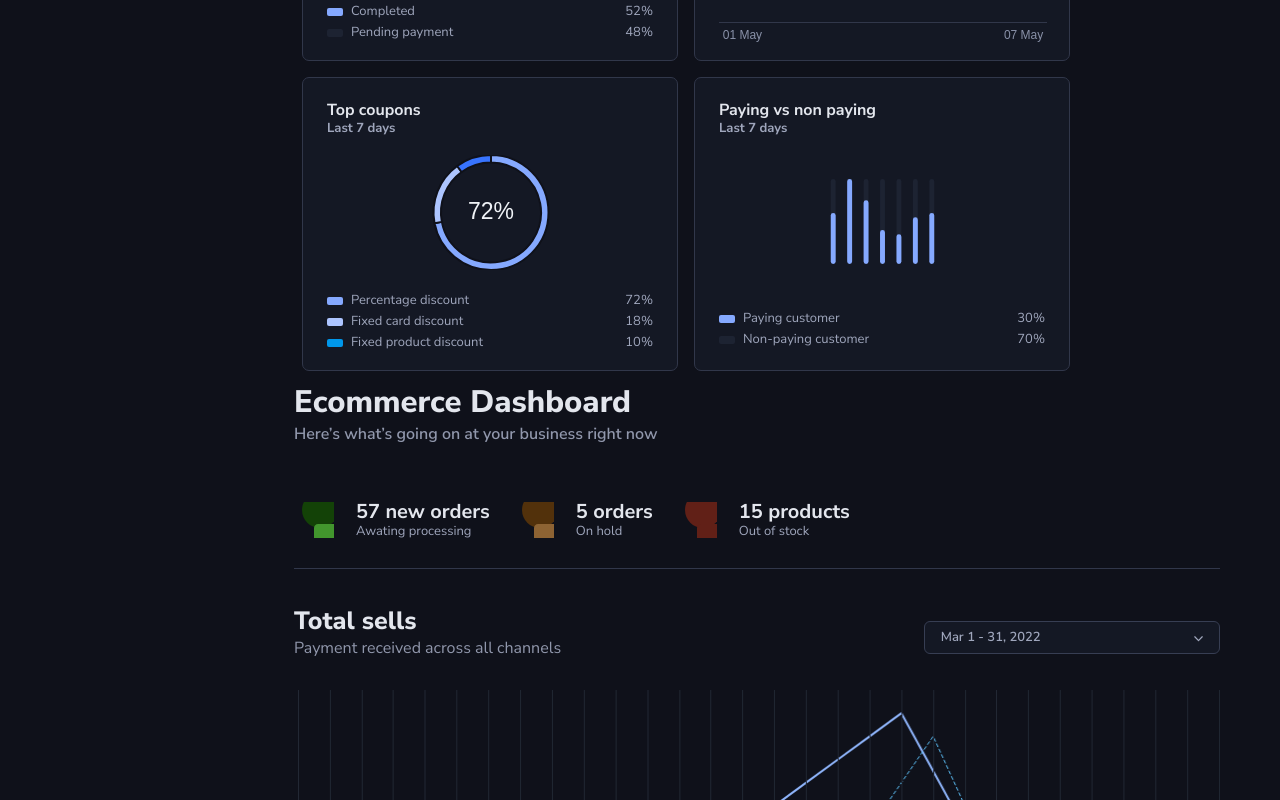
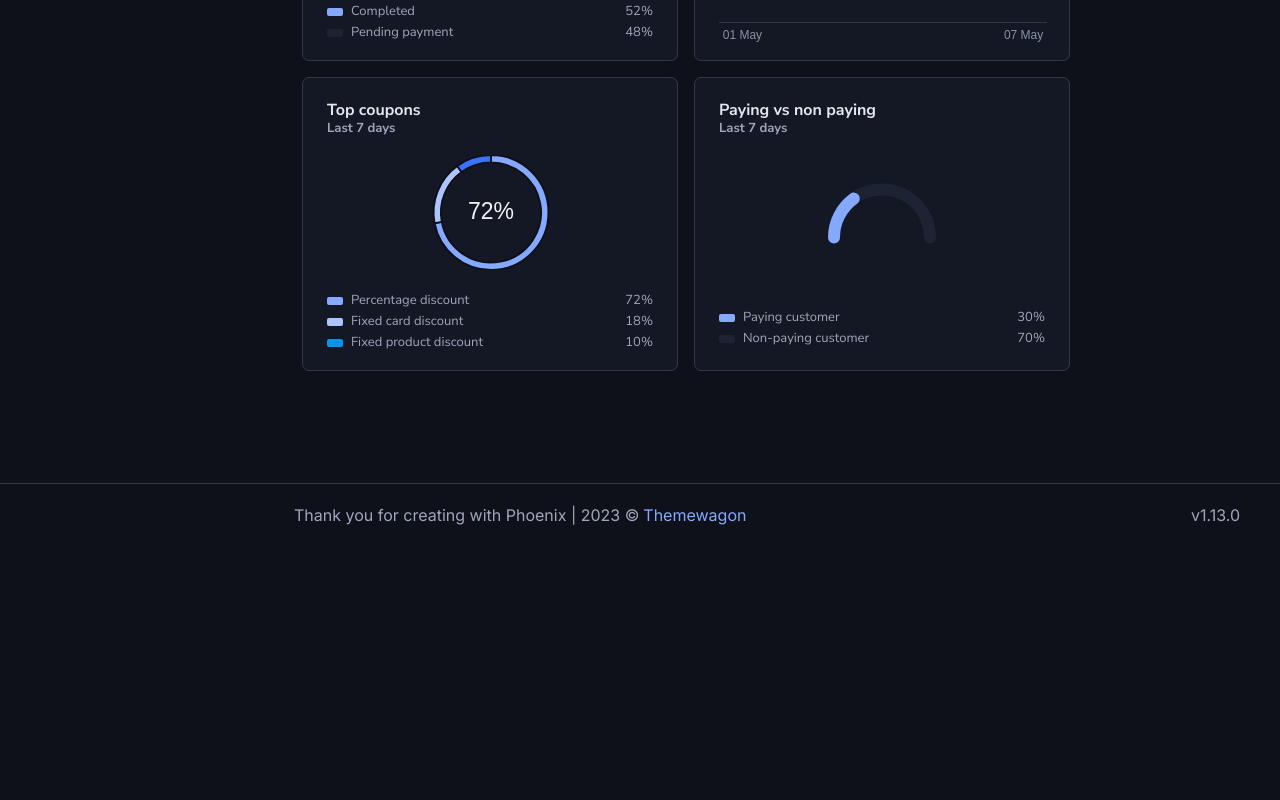
Before and after one commit to Sijonra/jda-admin-panel, a Next.js app: page / in a window 1280 px wide. Shown: the part 960-1760 px from the top of the page. After the commit the page ends 1507 px from the top, so only its background shows below. Built offline with nearby package versions, Linux system fonts and the light colour scheme.

Commit message:
feat[JDA-0406]: add ChartPaying

```diff
--- a/app/page.tsx
+++ b/app/page.tsx
@@ -15,7 +15,6 @@ export default function Home() {
 			<SideBar />
 			<main className={cx('main')}>
 				<Ecommerce />
-				<Ecommerce />
 			</main>
 			<Footer />
 		</div>
--- /dev/null
+++ b/components/EcommerceDashboard/EcommerceCharts/Charts/ChartPaying.tsx
@@ -0,0 +1,80 @@
+import useTheme from '@/hooks/useTheme';
+import Echart from 'echarts-for-react';
+
+const ChartPaying = () => {
+	const theme = useTheme((state) => state.theme);
+
+	const option = {
+		tooltip: {
+			trigger: 'item',
+			padding: [7, 10],
+			backgroundColor: theme === 'dark' ? '#222834' : '#eff2f6',
+			borderColor: theme === 'dark' ? '#373e53' : '#cbd0dd',
+			textStyle: { color: theme === 'dark' ? '#eff2f6' : '#141824' },
+			borderWidth: 1,
+			transitionDuration: 0,
+			formatter: '{b}: {c}',
+		},
+		legend: { show: false },
+		series: [
+			{
+				type: 'gauge',
+				center: ['50%', '60%'],
+				name: 'Paying customer',
+				startAngle: 180,
+				endAngle: 0,
+				min: 0,
+				max: 100,
+				splitNumber: 12,
+				itemStyle: {
+					color: theme === 'dark' ? '#85a9ff' : '#3874ff',
+				},
+				progress: {
+					show: true,
+					roundCap: true,
+					width: 12,
+					itemStyle: {
+						shadowBlur: 0,
+						shadowColor: '#0000',
+					},
+				},
+				pointer: {
+					show: false,
+				},
+				axisLine: {
+					roundCap: true,
+					lineStyle: {
+						width: 12,
+						color: [[1, theme === 'dark' ? '#1d2332' : '#e5edff']],
+					},
+				},
+				axisTick: {
+					show: false,
+				},
+				splitLine: {
+					show: false,
+				},
+				axisLabel: {
+					show: false,
+				},
+				title: {
+					show: false,
+				},
+				detail: {
+					show: false,
+				},
+				data: [
+					{
+						value: 30,
+						name: 'Paying customer',
+					},
+				],
+			},
+		],
+		grid: { containLabel: true, width: 328, height: 144 },
+	};
+
+	return <Echart style={{ height: '144px' }} option={option} />;
+};
+
+export default ChartPaying;
--- a/components/EcommerceDashboard/EcommerceCharts/EcommerceCharts.module.scss
+++ b/components/EcommerceDashboard/EcommerceCharts/EcommerceCharts.module.scss
@@ -84,7 +84,9 @@
 		margin-top: 20px;
 	}
 
-	&--chart--3 {
+	&-chart--4 {
+		margin-bottom: 16px;
+		margin-top: 16px;
 	}
 
 	&-footer {
--- a/components/EcommerceDashboard/EcommerceCharts/EcommerceCharts.tsx
+++ b/components/EcommerceDashboard/EcommerceCharts/EcommerceCharts.tsx
@@ -6,6 +6,7 @@ import classNames from 'classnames/bind';
 import ChardOrders from './Charts/ChartOrders';
 import ChartCustomers from './Charts/ChartCustomers';
 import ChartCoupons from './Charts/ChartCoupons';
+import ChartPaying from './Charts/ChartPaying';
 
 const cx = classNames.bind(styles);
 
@@ -138,8 +139,8 @@ const EcommerceCharts: FC = () => {
 						</p>
 					</div>
 				</div>
-				<div className={cx('eccommerce-chart-chart--1')}>
-					<ChardOrders />
+				<div className={cx('eccommerce-chart-chart--4')}>
+					<ChartPaying />
 				</div>
 				<div className={cx('eccommerce-chart-footer')}>
 					<div className={cx('eccommerce-chart-footer__item')}>
```
